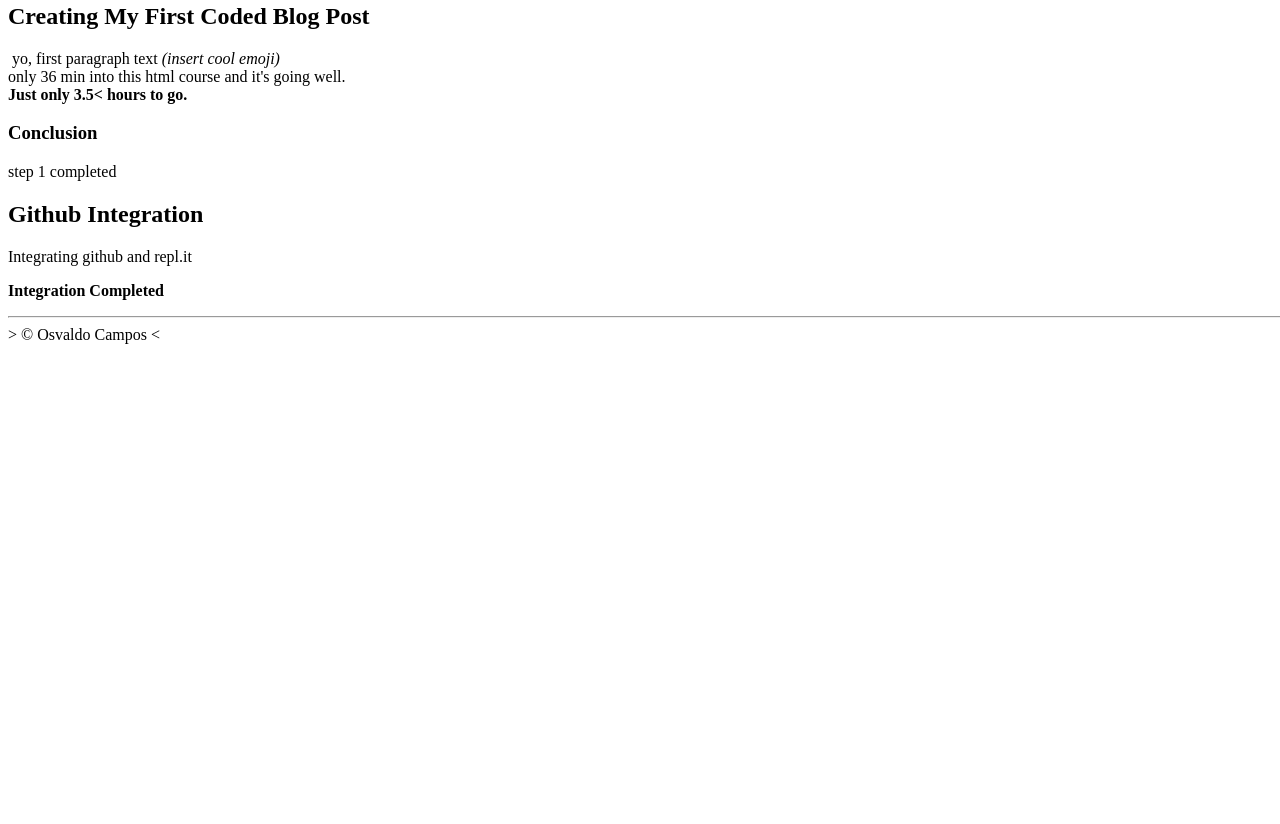
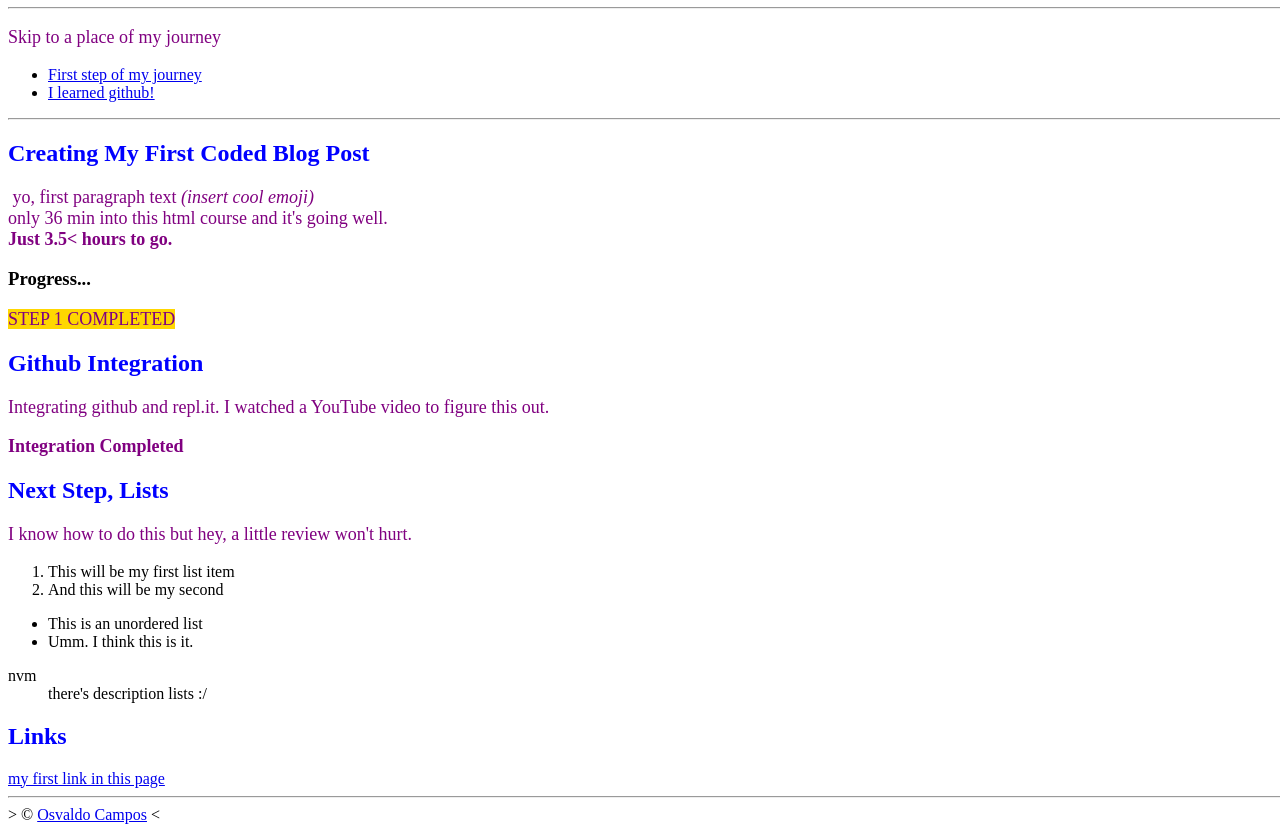
Before and after one commit to MadeByOsvaldo/Project01, a plain HTML site: page index.html in a window 1280 px wide. Shown: the part 99-923 px from the top of the page. Before the commit the page ends 821 px from the top, so only its background shows below. Drawn offline with Linux system fonts and the light colour scheme.

Commit message:
Added css

```diff
--- a/index.html
+++ b/index.html
@@ -7,30 +7,74 @@
   <meta name="description" content="Insert an optimized meta description">
   <meta name="viewport" content="width=device-width">
   <title>My First Web Page</title>
-  <link href="main.css" rel="stylesheet" type="text/css" />
+  <link rel="stylesheet" href="style.css"/>
 </head>
 
 <body>
+  <a href="home.html">Home</a>
+  <a href="about.html">About</a>
+  <a href="index.html">First Page Created</a>
+  <a href="portfolio.html">Portfolio</a>
+
   <h1> Hello World!</h1>
+
+  <hr>
+
+  <p>Skip to a place of my journey</p>
+
+  <nav>
+    <ul>
+      <li>
+        <a href="#first step"> First step of my journey</a>
+      </li>
+      <li>
+        <a href="#using github"> I learned github!</a>
+      </li>
+    </ul>
+  </nav>
 
   <hr>
 
   <h2>Creating My First Coded Blog Post</h2>
   <p>&nbsp;yo, first paragraph text <em>(insert cool emoji)</em>
     <br>only 36 min into this html course and it's going well.
-    <br><strong>Just only 3.5&lt; hours to go.</strong>
+    <br><strong>Just 3.5&lt; hours to go.</strong>
   </p>
 
-  <h3>Conclusion</h3>
-  <p>step 1 completed</p>
+<section id="first step">
+  <h3>Progress...</h3>
+  <p><span class="highlight">step 1 completed</span></p>
+</section>
 
+<section id="using github">
   <h2>Github Integration</h2>
-  <p>Integrating github and repl.it</p>
+  <p>Integrating github and repl.it. I watched a YouTube video to figure this out.</p>
   <p><strong>Integration Completed</strong></p>
+</section>
+
+  <h2>Next Step, Lists</h2>
+  <p> I know how to do this but hey, a little review won't hurt.</p>
+  <ol>
+    <li>This will be my first list item</li>
+    <li>And this will be my second</li>
+  </ol>
+  <ul>
+    <li>This is an unordered list</li>
+    <li>Umm. I think this is it.</li>
+  </ul>
+  <dl>
+    <dt>nvm</dt>
+    <dd>there's description lists :/</dd>
+  </dl>
+
+  <h2>Links</h2>
+   <a href="https://madebyosvaldo.com/"> my first link in this page</a>
+
+  <!-- left off at 1:09:00 --->
 
   <hr>
 
-  &gt; &copy; Osvaldo Campos &lt;
+  &gt; &copy; <a href="about.html">Osvaldo Campos</a> &lt;
 
   <script src="script.js"></script>
 
--- a/main.css
+++ /dev/null
@@ -1,4 +0,0 @@
-html, body {
-  height: 100%;
-  width: 100%;
-}
--- /dev/null
+++ b/style.css
@@ -0,0 +1,26 @@
+html, body {
+  height: 100%;
+  width: 100%;
+}
+
+p {
+  font-size: 18px;
+  color: purple;
+}
+
+.highlight {
+  text-transform: uppercase;
+  background-color: gold;
+}
+
+h1, h2 {
+  color: blue;
+}
+
+.grey{
+  color: grey;
+}
+
+#second {
+  font-style: italic;
+}
```
Also changed, not shown: about.html (added, +28 -0 lines), home.html (added, +13 -0 lines), portfolio.html (added, +13 -0 lines), 2 other files.
